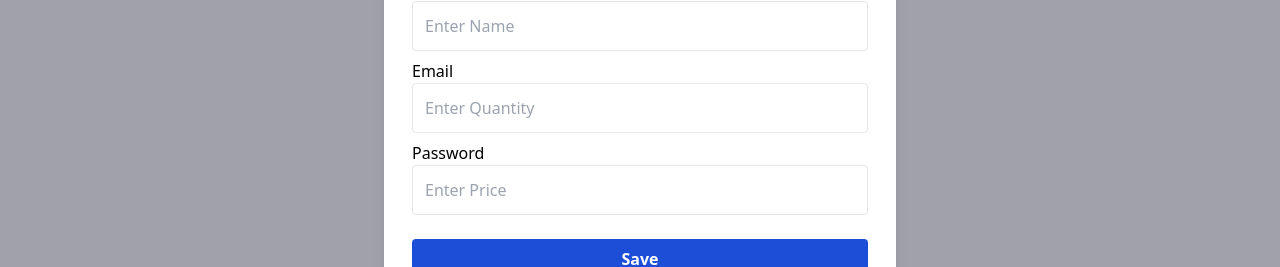
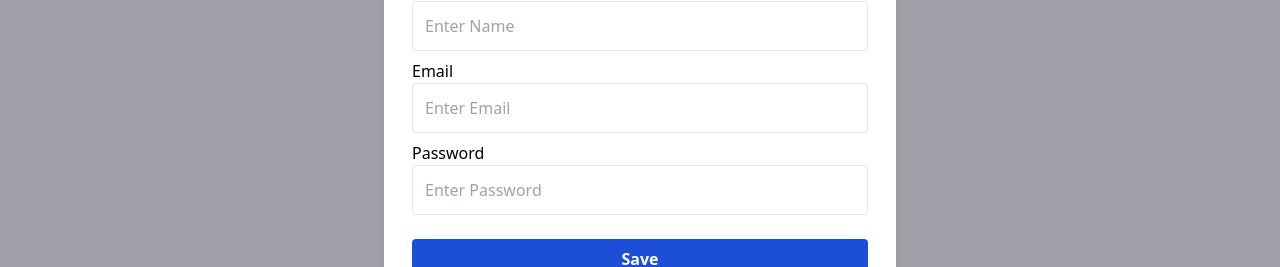
Before and after one commit to raihanromi/WishList_MERN, a React (Vite) app in the folder client/: page /signup in a window 1280 px wide. Shown: the part 187-454 px from the top of the page. Built offline with nearby package versions, Linux system fonts and the light colour scheme; no server answers; the HTML template or start-up script is replaced by a standard one.

Commit message:
sing in page updated

```diff
--- a/client/src/pages/SignupPage.jsx
+++ b/client/src/pages/SignupPage.jsx
@@ -1,6 +1,11 @@
-import React from "react";
+import React, { useState } from "react";
 
 const SignupPage = () => {
+
+  const [name,setName] =useState("")
+  const [email,setEmail] =useState("")
+  const [password,setPassword] =useState("")
+
   return (
     <div className="max-w-lg bg-white shadow-lg mx-auto p-7 rounded mt-6">
       <h2 className="font-semibold text-2xl mb-4 block text-center">
@@ -12,7 +17,8 @@
             <label>Name</label>
             <input
               type="text"
-              value=""
+              value={name}
+              onChange={(e)=>setName(e.target.value)}
               className="w-full block border p-3 text-gray-600 rounded focus: shadow-outline focus:border-blue-200 placeholder-gray-400 "
               placeholder="Enter Name"
             />
@@ -21,18 +27,20 @@
             <label>Email</label>
             <input
               type="text"
-              value=""
+              value={email}
+              onChange={(e)=>setEmail(e.target.value)}
               className="w-full block border p-3 text-gray-600 rounded focus: shadow-outline focus:border-blue-200 placeholder-gray-400 "
-              placeholder="Enter Quantity"
+              placeholder="Enter Email"
             />
           </div>
           <div>
             <label>Password</label>
             <input
-              type="text"
-              value=""
+              type="password"
+              value={password}
+              onChange={(e)=>setPassword(e.target.value)}
               className="w-full block border p-3 text-gray-600 rounded focus: shadow-outline focus:border-blue-200 placeholder-gray-400 "
-              placeholder="Enter Price"
+              placeholder="Enter Password"
             />
           </div>
           <div>
```
